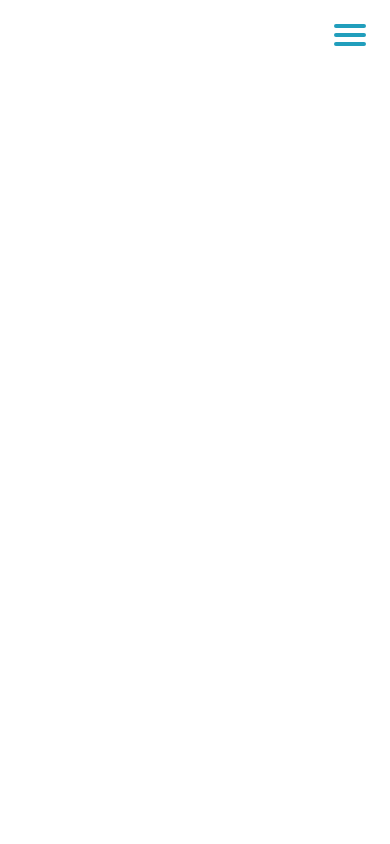
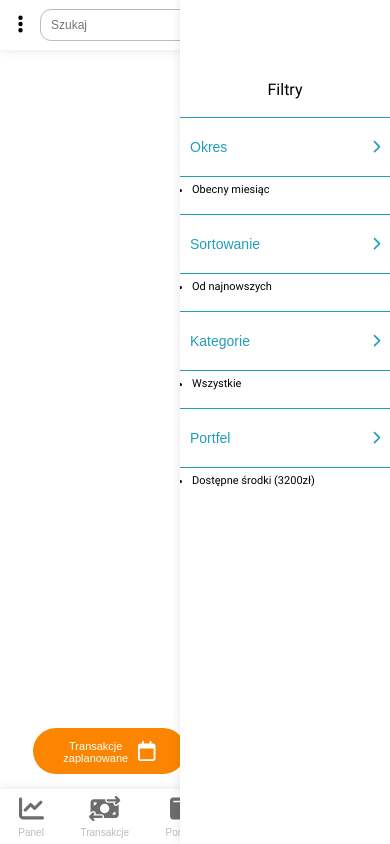
Before and after one commit to JaqoobM/portfeliks, a React (Create React App) app in the folder frontend/: page /transakcje in a window 390 px wide. Built offline with nearby package versions, Linux system fonts and the light colour scheme.

Commit message:
New mobile navigation

```diff
--- a/frontend/src/components/Navigation/Navigation.js
+++ b/frontend/src/components/Navigation/Navigation.js
@@ -9,6 +9,7 @@ import {
 	faSackDollar,
 	faCoins,
 	faArrowRightToBracket,
+	faEllipsisVertical,
 } from '@fortawesome/free-solid-svg-icons';
 import { useEffect, useState } from 'react';
 
@@ -25,9 +26,9 @@ function Navigation() {
 	let bar3;
 
 	useEffect(() => {
-		bar1 = document.querySelector('#bar1')
-		bar2 = document.querySelector('#bar2')
-		bar3 = document.querySelector('#bar3')
+		bar1 = document.querySelector('#bar1');
+		bar2 = document.querySelector('#bar2');
+		bar3 = document.querySelector('#bar3');
 		burgerBtnDesktop = document.querySelector('#burgerBtnDesktop');
 		burgerBtnMobile = document.querySelector('#burgerBtnMobile');
 		nav = document.querySelector('.nav');
@@ -38,11 +39,10 @@ function Navigation() {
 	const mobileMenuHandler = (btnId) => {
 		if (btnId === 'burgerBtnMobile') {
 			nav?.classList.toggle('nav-mobile-activated');
-			burgerBtnMobile?.classList.toggle('btn-x-wispan')
-			bar1?.classList.toggle('bar1-x')
-			bar2?.classList.toggle('bar2-x')
-			bar3?.classList.toggle('bar3-x')
-
+			burgerBtnMobile?.classList.toggle('btn-x-wispan');
+			bar1?.classList.toggle('bar1-x');
+			bar2?.classList.toggle('bar2-x');
+			bar3?.classList.toggle('bar3-x');
 		} else {
 			switch (menuIsOpen) {
 				case true:
@@ -75,7 +75,7 @@ function Navigation() {
 
 	return (
 		<>
-			<button
+			{/* <button
 				id='burgerBtnMobile'
 				className='burger-btns burger-btn-mobile'
 				onClick={(e) => {
@@ -87,20 +87,20 @@ function Navigation() {
 					<span id='bar2' className='burger-btns__bars burger-btn-mobile__bar2'></span>
 					<span id='bar3' className='burger-btns__bars burger-btn-mobile__bar3'></span>
 				</div>
-			</button>
+			</button> */}
 
 			<nav className='nav'>
 				<button
 					id='burgerBtnDesktop'
-					className='burger-btns burger-btn-desktop'
+					className='burger-btn'
 					onClick={(e) => {
 						const btnId = e.target.closest('button').id;
 						mobileMenuHandler(btnId);
 					}}>
-					<div className='burger-btns__box'>
-						<div className='burger-btns__bars'></div>
-						<div className='burger-btns__bars'></div>
-						<div className='burger-btns__bars'></div>
+					<div className='burger-btn__box' type='button'>
+						<span className='burger-btn__bar'></span>
+						<span className='burger-btn__bar'></span>
+						<span className='burger-btn__bar'></span>
 					</div>
 				</button>
 
@@ -130,20 +130,21 @@ function Navigation() {
 				</a>
 				<a href='#' className='nav__menu-link'>
 					<span id='menuIcon' className='nav__menu-icon'>
+						<FontAwesomeIcon icon={faCoins} />
+					</span>
+					<span id='menuText' className='nav__menu-text'>
+						Oszczędności
+					</span>
+				</a>
+				<a href='#' className='nav__menu-link'>
+					<span id='menuIcon' className='nav__menu-icon'>
 						<FontAwesomeIcon icon={faSackDollar} />
 					</span>
 					<span id='menuText' className='nav__menu-text'>
 						Budżety
 					</span>
 				</a>
-				<a href='#' className='nav__menu-link'>
-					<span id='menuIcon' className='nav__menu-icon'>
-						<FontAwesomeIcon icon={faCoins} />
-					</span>
-					<span id='menuText' className='nav__menu-text'>
-						Oszczędności
-					</span>
-				</a>
+
 				<div className='nav__menu-settings-box'>
 					<a href='#' className='nav__menu-link'>
 						<span id='menuIcon' className='nav__menu-icon'>
@@ -163,6 +164,41 @@ function Navigation() {
 					</a>
 				</div>
 			</nav>
+
+			<nav className='nav-mobile-app'>
+				<button className='nav-mobile-app__box nav-mobile-app__box1'>
+					<span className='nav-mobile-app__icon'>
+						<FontAwesomeIcon icon={faChartLine} />
+					</span>
+					<span className='nav-mobile-app__text'>Panel</span>
+				</button>
+				<button className='nav-mobile-app__box nav-mobile-app__box2'>
+					<span className='nav-mobile-app__icon'>
+						<FontAwesomeIcon icon={faMoneyBillTransfer} />
+					</span>
+					<span className='nav-mobile-app__text'>Transakcje</span>
+				</button>
+				<button className='nav-mobile-app__box nav-mobile-app__box3'>
+					<span className='nav-mobile-app__icon'>
+						<FontAwesomeIcon icon={faWallet} />
+					</span>
+					<span className='nav-mobile-app__text'>Portfele</span>
+				</button>
+				<button className='nav-mobile-app__box nav-mobile-app__box4'>
+					<span className='nav-mobile-app__icon'>
+						<FontAwesomeIcon icon={faCoins} />
+					</span>
+					<span className='nav-mobile-app__text'>Oszczędności</span>
+				</button>
+				<button className='nav-mobile-app__box nav-mobile-app__box5'>
+					<span className='nav-mobile-app__icon'>
+						<FontAwesomeIcon icon={faSackDollar} />
+					</span>
+					<span className='nav-mobile-app__text'>Budżety</span>
+				</button>
+			</nav>
+
+
 		</>
 	);
 }
--- a/frontend/src/components/Navigation/Navigation.scss
+++ b/frontend/src/components/Navigation/Navigation.scss
@@ -5,12 +5,15 @@
 	position: fixed;
 	top: 0;
 	bottom: 0;
+	left: 0;
 	width: 19.2rem;
 	display: flex;
 	flex-direction: column;
 	justify-content: center;
-	transform: translateX(100%);
-	transition: transform 0.2s, box-shadow 0.2s, width 0.1s;
+	transform: translateX(0);
+	box-shadow: 0.2rem 0 0.4rem rgba(0, 0, 0, 0.25);
+	display: none;
+	transition: width 0.1s;
 
 	&__menu-link {
 		font-size: 1.6rem;
@@ -52,11 +55,6 @@
 	}
 }
 
-.nav-mobile-activated {
-	transform: translateX(0);
-	box-shadow: -0.2rem 0 0.4rem rgba(0, 0, 0, 0.25);
-}
-
 .nav-texts-disabled {
 	display: none;
 }
@@ -68,17 +66,78 @@
 .nav-small {
 	width: 8.1rem;
 }
+// NAV MOBILE
+.nav-mobile-app {
+	position: fixed;
+	bottom: 0;
+	right: 0;
+	left: 0;
+	height: 5.5rem;
+	display: grid;
+	grid: repeat(6, 1fr);
+	box-shadow: 0 0 1rem rgba(0, 0, 0, 0.1);
+	background-color: #ffffff;
+
+	&__box {
+		color: colors.$granite;
+		display: flex;
+		flex-direction: column;
+		justify-content: center;
+		align-items: center;
+		background: none;
+		border: none;
+	}
+
+	&__box1 {
+		grid-column: 1/2;
+	}
+
+	&__box2 {
+		grid-column: 2/3;
+	}
+
+	&__box3 {
+		grid-column: 3/4;
+	}
+
+	&__box4 {
+		grid-column: 4/5;
+	}
+
+	&__box5 {
+		grid-column: 5/6;
+	}
+
+	&__icon {
+		font-size: 2.5rem;
+	}
+
+	&__text {
+		color: colors.$granite-nav-icons;
+		margin-top: 0.3rem;
+		font-size: 1rem;
+	}
+}
 
 // BURGER MENU
-.burger-btns {
+.burger-btn {
 	position: fixed;
 	top: 1rem;
+	left: 1rem;
 	background: none;
 	border: none;
 	width: 6rem;
 	height: 5rem;
 	z-index: 10000;
 	display: none;
+	padding: 1.6rem;
+	transition: background-color 0.1s, border-radius 0.1s;
+	cursor: pointer;
+
+	&:hover {
+		border-radius: 50%;
+		background-color: colors.$light-blue;
+	}
 
 	&__box {
 		height: 100%;
@@ -89,62 +148,9 @@
 		transition: transform 0.1s;
 	}
 
-	&__bars {
+	&__bar {
 		border-radius: 1rem;
 		border: 0.1rem solid colors.$blue;
-	}
-}
-// BURGER MENU MOBILE
-.burger-btn-mobile {
-	padding: 1.4rem;
-	right: 1rem;
-	display: none;
-	transition: width 0.2s;
-
-	&__bar1 {
-		border: 0.2rem solid colors.$blue;
-		transform-origin: top left;
-		transition: transform 0.2s;
-	}
-
-	&__bar2 {
-		border: 0.2rem solid colors.$blue;
-		transition: opacity 0.2s;
-	}
-
-	&__bar3 {
-		border: 0.2rem solid colors.$blue;
-		transform-origin: bottom left;
-		transition: transform 0.2s;
-	}
-}
-
-.btn-x-width {
-	width: 5.7rem;
-}
-
-.bar1-x {
-	transform: rotate(37deg);
-}
-
-.bar2-x {
-	opacity: 0;
-}
-
-.bar3-x {
-	transform: rotate(-37deg);
-}
-
-// BURGER MENU DESKTOP
-.burger-btn-desktop {
-	padding: 1.6rem;
-	left: 1rem;
-	transition: background-color 0.1s, border-radius 0.1s;
-	cursor: pointer;
-
-	&:hover {
-		border-radius: 50%;
-		background-color: colors.$light-blue;
 	}
 }
 
@@ -152,24 +158,18 @@
 	transform: rotate(90deg);
 }
 
-@media (max-width: 991px) {
+// @media (max-width: 991px) {
+// }
+
+@media (min-width: 992px) {
 	.nav {
-		right: 0;
+		display: flex;
+	}
+	.nav-mobile-app {
+		display: none;
 	}
 
-	.burger-btn-mobile {
+	.burger-btn {
 		display: block;
 	}
 }
-
-@media (min-width: 992px) {
-	.nav {
-		transform: translateX(0);
-		left: 0;
-		box-shadow: 0.2rem 0 0.4rem rgba(0, 0, 0, 0.25);
-	}
-
-	.burger-btn-desktop {
-		display: block;
-	}
-}
--- a/frontend/src/components/Transactions/Transactions.js
+++ b/frontend/src/components/Transactions/Transactions.js
@@ -1,10 +1,126 @@
 import './Transactions.scss';
 import Navigation from '../Navigation/Navigation';
+import { FontAwesomeIcon } from '@fortawesome/react-fontawesome';
+import { faCalendar } from '@fortawesome/free-regular-svg-icons';
+import {
+	faEllipsisVertical,
+	faMagnifyingGlass,
+	faPlus,
+	faChevronRight,
+} from '@fortawesome/free-solid-svg-icons';
 
 function Transactions() {
 	return (
 		<>
 			<Navigation />
+			<div className='top-bar-app'>
+				<button className='top-bar-app__settings-btn' type='button'>
+					<span className='top-bar-app__settings-icon'>
+						<FontAwesomeIcon icon={faEllipsisVertical} />
+					</span>
+				</button>
+				<div className='top-bar-app__input-box'>
+					<input
+						className='top-bar-app__input'
+						type='text'
+						placeholder='Szukaj'></input>
+					<span className='top-bar-app__input-icon'>
+						<FontAwesomeIcon icon={faMagnifyingGlass} />
+					</span>
+				</div>
+
+				<button className='top-bar-app__burger-btn' type='button'>
+					<span className='top-bar-app__burger-bar'></span>
+					<span className='top-bar-app__burger-bar'></span>
+					<span className='top-bar-app__burger-bar'></span>
+				</button>
+			</div>
+
+			<div className='transaction-btns'>
+				<button
+					className='transaction-btns__btn transaction-btns__plan-btn'
+					type='button'>
+					<div className='transaction-btns__text-box'>
+						<span className='transaction-btns__text'>Transakcje</span>
+						<span className='transaction-btns__text'>zaplanowane</span>
+					</div>
+					<span className='transaction-btns__icon'>
+						<FontAwesomeIcon icon={faCalendar} />
+					</span>
+				</button>
+
+				<button
+					className='transaction-btns__btn transaction-btns__add-btn'
+					type='button'>
+					<div className='transaction-btns__text-box'>
+						<span className='transaction-btns__text'>Dodaj</span>
+						<span className='transaction-btns__text'>transakcję</span>
+					</div>
+					<span className='transaction-btns__icon'>
+						<FontAwesomeIcon icon={faPlus} />
+					</span>
+				</button>
+			</div>
+
+			<div className='transactions-filters'>
+				<span className='transactions-filters__title'>Filtry</span>
+
+				<button
+					className='transactions-filters__btn transactions-filters__date-btn'
+					type='button'>
+					<span className='transactions-filters__text-btn'>Okres</span>
+					<span className='transactions-filters__icon'>
+						<FontAwesomeIcon icon={faChevronRight} />
+					</span>
+				</button>
+				<div className='transactions-filters__text-box'>
+					<ul className='transactions-filters__text'>
+						<li>Obecny miesiąc</li>
+					</ul>
+				</div>
+
+				<button
+					className='transactions-filters__btn transactions-filters__sort-btn'
+					type='button'>
+					<span className='transactions-filters__text-btn'>Sortowanie</span>
+					<span className='transactions-filters__icon'>
+						<FontAwesomeIcon icon={faChevronRight} />
+					</span>
+				</button>
+				<div className='transactions-filters__text-box'>
+					<ul className='transactions-filters__text'>
+						<li>Od najnowszych</li>
+					</ul>
+				</div>
+
+				<button
+					className='transactions-filters__btn transactions-filters__categories-btn'
+					type='button'>
+					<span className='transactions-filters__text-btn'>Kategorie</span>
+					<span className='transactions-filters__icon'>
+						<FontAwesomeIcon icon={faChevronRight} />
+					</span>
+				</button>
+				<div className='transactions-filters__text-box'>
+					<ul className='transactions-filters__text'>
+						<li>Wszystkie</li>
+					</ul>
+				</div>
+
+				<button
+					className='transactions-filters__btn transactions-filters__wallet-btn'
+					type='button'>
+					<span className='transactions-filters__text-btn'>Portfel</span>
+					<span className='transactions-filters__icon'>
+						<FontAwesomeIcon icon={faChevronRight} />
+					</span>
+				</button>
+				<div className='transactions-filters__text-box'>
+					<ul className='transactions-filters__text'>
+						<li>Dostępne środki (3200zł)</li>
+					</ul>
+				</div>
+			</div>
 		</>
 	);
 }
--- a/frontend/src/components/Transactions/Transactions.scss
+++ b/frontend/src/components/Transactions/Transactions.scss
@@ -1 +1,175 @@
-@use '../Utilities/colors'
+@use '../Utilities/colors';
+
+// TOP BAR
+.top-bar-app {
+	position: fixed;
+	top: 0;
+	right: 0;
+	left: 0;
+	height: 5rem;
+	display: flex;
+	align-items: center;
+	box-shadow: 0 0 1rem rgba(0, 0, 0, 0.1);
+
+	&__input-box {
+		width: 100%;
+		position: relative;
+	}
+
+	&__input {
+		padding: 1rem 3rem 1rem 1rem;
+		font-size: 1.2rem;
+		height: 3rem;
+		width: 100%;
+		outline: 0.1rem solid colors.$granite-nav-icons;
+		border: none;
+		border-radius: 1rem;
+		color: colors.$black;
+
+		&:focus {
+			outline: 0.1rem solid colors.$blue;
+		}
+	}
+
+	&__input-icon {
+		position: absolute;
+		right: 1rem;
+		top: 50%;
+		transform: translateY(-50%);
+		color: colors.$granite;
+	}
+
+	&__settings-btn {
+		margin-right: 1rem;
+		margin-left: 1rem;
+		padding: 0.8rem;
+		font-size: 2rem;
+		background: none;
+		border: none;
+		color: colors.$black;
+	}
+
+	&__burger-btn {
+		margin-left: 1rem;
+		margin-right: 1rem;
+		padding: 0.8rem;
+		width: 4.5rem;
+		height: 3.5rem;
+		display: flex;
+		flex-direction: column;
+		justify-content: space-between;
+		background: none;
+		border: none;
+		color: colors.$black;
+	}
+
+	&__burger-bar {
+		width: 100%;
+		border: 0.1rem solid;
+	}
+}
+
+// BOTTOM BUTTONS
+.transaction-btns {
+	position: fixed;
+	right: 0;
+	left: 0;
+	bottom: 7rem;
+	display: flex;
+	justify-content: space-evenly;
+
+	&__btn {
+		display: flex;
+		justify-content: center;
+		align-items: center;
+		padding: 1.2rem 3rem 1rem;
+		border: none;
+		background: none;
+		border-radius: 5rem;
+		color: colors.$white;
+	}
+
+	&__plan-btn {
+		background-color: colors.$orange;
+	}
+
+	&__add-btn {
+		background-color: colors.$blue;
+	}
+
+	&__text-box {
+		display: flex;
+		flex-direction: column;
+		margin-right: 1rem;
+	}
+
+	&__text {
+		font-size: 1.1rem;
+	}
+
+	&__icon {
+		font-size: 2rem;
+	}
+}
+
+// FILTERS
+.transactions-filters {
+	position: fixed;
+	top: 0;
+	bottom: 0;
+	right: 0;
+	width: 21rem;
+	background-color: colors.$white;
+	box-shadow: 0 0 1rem rgba(0, 0, 0, 0.1);
+	display: flex;
+	flex-direction: column;
+	align-items: center;
+	overflow: scroll;
+
+	&__title {
+		margin-top: 8rem;
+	}
+
+	&__btn {
+		display: flex;
+		align-items: center;
+		justify-content: space-between;
+		background: none;
+		border: none;
+		border-block: 0.1rem solid colors.$blue;
+		width: 100%;
+		padding: 2.1rem 0 2.1rem;
+		margin-top: 1.8rem;
+	}
+
+	&__text-btn {
+		font-size: 1.4rem;
+		margin-left: 1rem;
+		color: colors.$blue;
+	}
+
+	&__icon {
+		margin-right: 1rem;
+		color: colors.$blue;
+	}
+
+	&__text-box {
+		width: 100%;
+	}
+
+	&__text {
+		font-size: 1.1rem;
+		margin-top: 0.6rem;
+		margin-left: 1.2rem;
+	}
+}
+
+@media (min-width: 992px) {
+	.top-bar-app {
+		display: none;
+	}
+
+	.transaction-btns {
+		display: none;
+	}
+}
--- a/frontend/src/components/Utilities/_colors.scss
+++ b/frontend/src/components/Utilities/_colors.scss
@@ -3,7 +3,10 @@ $icon-blue: rgba(33, 158, 188, 0.5);
 $bg-blue: rgba(33, 158, 188, 0.03);
 $bg-transactions-blue: rgba(33, 158, 188, 0.05);
 $white: rgb(255, 255, 255);
+$black: rgb(0, 0, 0);
 $granite: rgb(109, 109, 109);
 $granite-light: rgba(168, 168, 168, 0.25);
+$granite-nav-icons: rgba(122, 122, 122, 0.507);
 $light-blue: rgb(207, 245, 255);
-$light-blue-darker: rgb(140, 222, 243)
+$light-blue-darker: rgb(140, 222, 243);
+$orange: rgb(251, 133, 0)
```
